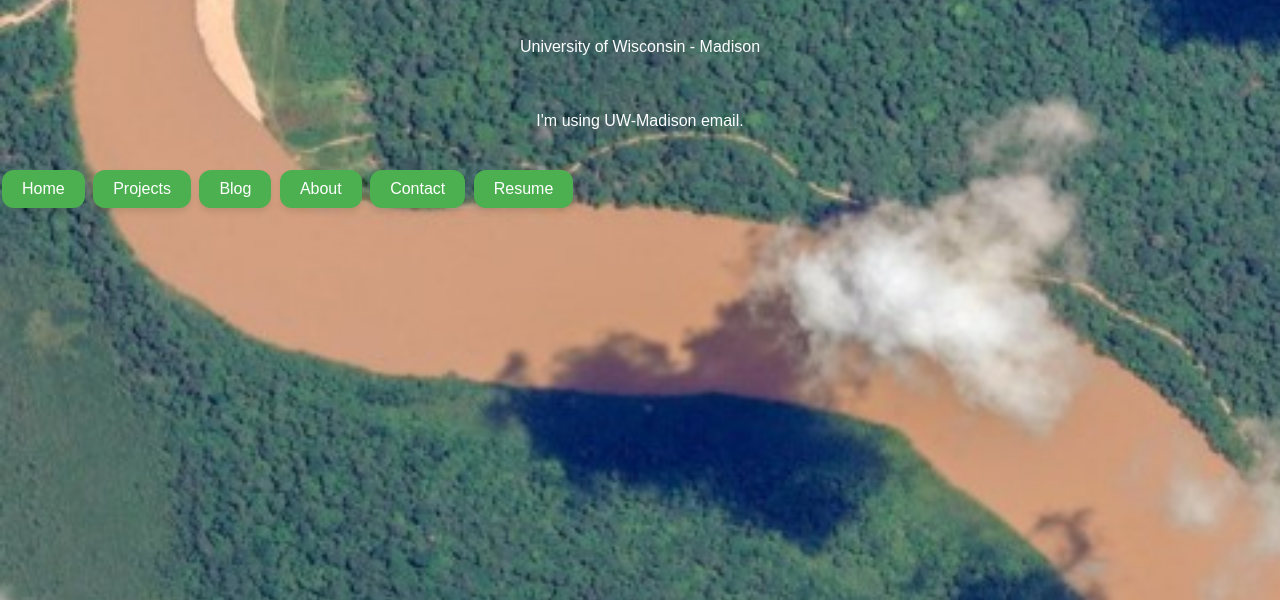
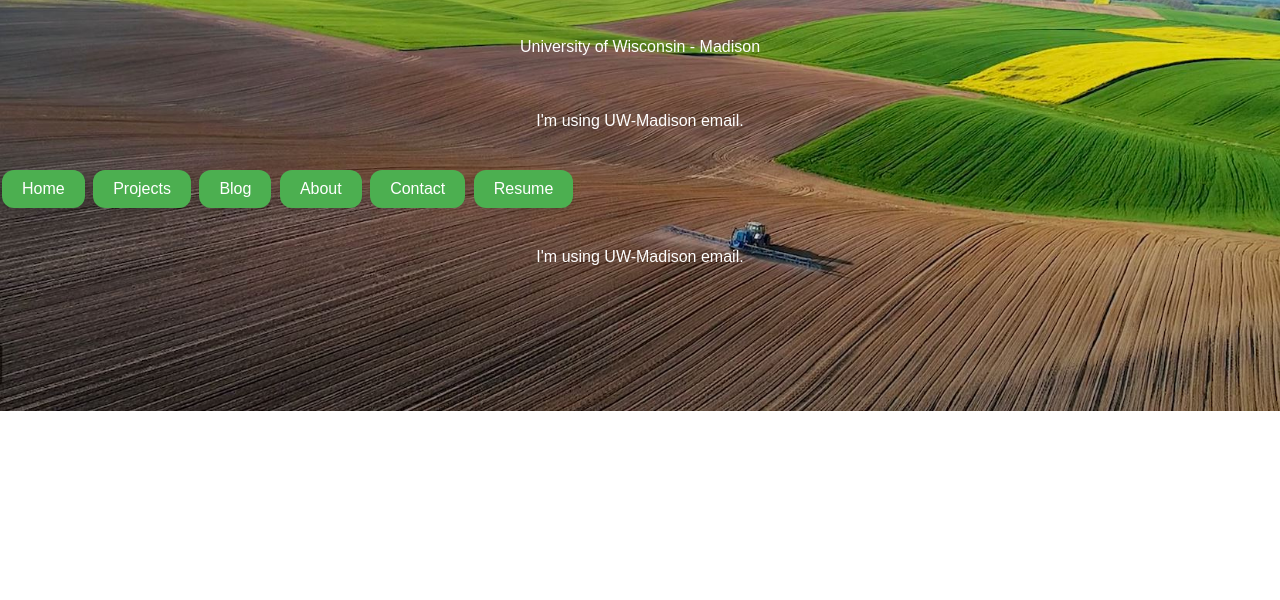
Before and after one commit to YasharMakhtoumi/YasharMakhtoumi.github.io, a plain HTML site: page index.html in a window 1280 px wide. Shown: the part 200-800 px from the top of the page. Drawn offline with Linux system fonts and the light colour scheme.

Commit message:
scrolling test

```diff
--- a/index.html
+++ b/index.html
@@ -9,7 +9,7 @@
 }
 
 body {
-      background-image: url('Photos/river_MLRS.jpg'); /* Updated path */
+      background-image: url('Photos/agland.jpg'); /* Updated path */
       background-size: cover; /* Cover the entire page */
       background-position: center; /* Center the image */
       background-repeat: no-repeat; /* Do not repeat the image */
@@ -59,3 +59,5 @@ h1, p {
 <a href="./resume" class="button">Resume</a>
 </body>
 </html>
+
+<p>I'm using UW-Madison email.</p>
```
